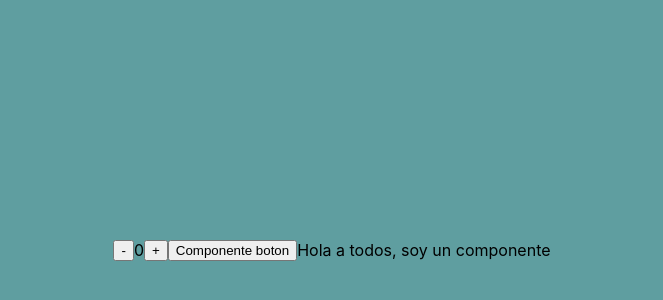
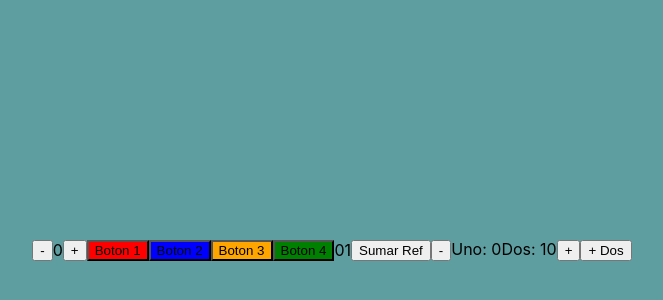
Before and after one commit to danoalanis/react-54965, a React (Create React App) app: page / in a window 1280 px wide. Shown: the part 150-450 px from the top of the page, without its empty margins (308-971 px from the left). Built offline with nearby package versions, Linux system fonts and the light colour scheme.

Commit message:
Se agrega la clase 5

```diff
--- a/src/App.jsx
+++ b/src/App.jsx
@@ -1,11 +1,17 @@
-import { useState } from "react";
+import React, { useState, useRef } from "react";
 import "./App.css";
 import LabelComponent from "./components/LabelComponent";
 import ButtonComponent from "./components/ButtonComponent";
+import MainLayout from "./layouts/MainLayout";
+import PracticaUseEffect from "./components/PracticaUseEffect";
 
 const App = () => {
   // El count es el estado inicial y el setCount es la funcion que se usa para actualizar ese estado
   const [count, setCount] = useState(0);
+
+  const [contador, setContador] = useState(0);
+  const customRef = useRef(0);
+  customRef.current++;
 
   const handleSumar = () => {
     setCount(count + 1);
@@ -15,24 +21,74 @@
     setCount(count - 1);
   };
 
+  const handleSaludo = () => {
+    console.log("Hola soy un componente boton");
+  };
+
+  const handeRefSum = () => {
+    setContador(contador + 1);
+  };
   return (
-    <div className="App">
-      <div
-        style={{
-          display: "flex",
-          justifyContent: "center",
-          alignItems: "center",
-          width: "100vw",
-          height: "100vh",
+    // <div className="App">
+    //   {/* <div
+    //     style={{
+    //       display: "flex",
+    //       justifyContent: "center",
+    //       alignItems: "center",
+    //       width: "100vw",
+    //       height: "100vh",
+    //     }}
+    //   > */}
+
+    <MainLayout label="MainLayout">
+      <button onClick={handleRestar}>-</button>
+      <span>{count}</span>
+      <button onClick={handleSumar}>+</button>
+      <ButtonComponent
+        label="Boton 1"
+        customStyles={{
+          backgroundColor: "red",
         }}
-      >
-        <button onClick={handleRestar}>-</button>
-        <span>{count}</span>
-        <button onClick={handleSumar}>+</button>
-        <ButtonComponent />
-        <LabelComponent />
-      </div>
-    </div>
+      />
+
+      <ButtonComponent
+        label="Boton 2"
+        customStyles={{
+          backgroundColor: "blue",
+        }}
+        customSaludo={handleSaludo}
+      />
+
+      <ButtonComponent
+        label="Boton 3"
+        customStyles={{
+          backgroundColor: "orange",
+        }}
+      />
+
+      <ButtonComponent
+        label="Boton 4"
+        customStyles={{
+          backgroundColor: "green",
+        }}
+      />
+
+      {/* <LabelComponent
+        label="Boton 5"
+        customStyles={{
+          backgroundColor: "grey",
+        }}
+      /> */}
+      <br />
+      <p>{contador} </p>
+      <br />
+      <p>{customRef.current}</p>
+      <button onClick={handeRefSum}>Sumar Ref</button>
+      <PracticaUseEffect />
+    </MainLayout>
+
+    //   {/* </div> */}
+    // </div>
   );
 };
 
--- a/src/components/ButtonComponent.jsx
+++ b/src/components/ButtonComponent.jsx
@@ -1,12 +1,11 @@
-import React from 'react'
+import React from "react";
 
-const ButtonComponent = () => {
-    const handleSaludo = () => {
-        console.log("Hola soy un componente boton")
-    }
+const ButtonComponent = ({ label, customStyles, handleSaludo }) => {
   return (
-    <button onClick={handleSaludo}>Componente boton</button>
-  )
-}
+    <button style={customStyles} onClick={handleSaludo}>
+      {label}
+    </button>
+  );
+};
 
-export default ButtonComponent
+export default ButtonComponent;
--- /dev/null
+++ b/src/components/PracticaUseEffect.jsx
@@ -0,0 +1,44 @@
+import React, { useState, useEffect } from "react";
+
+const PracticaUseEffect = () => {
+  //   const [count, setCount] = React.useState(0);
+  const [count, setCount] = useState(0);
+  const [countDos, setCountDos] = useState(10);
+  const handleSumar = () => {
+    setCount(count + 1);
+  };
+
+  const handlerSumarDos = () => {
+    setCountDos(countDos + 1);
+  };
+  const handleRestar = () => {
+    setCount(count - 1);
+  };
+
+
+  //No agregamos array de dependencias, se ejecutara la funcion cada vez que se re-renderize el componente (o el padre)
+  //   useEffect(() => {
+  //     console.log("Soy un useEffect");
+  //   });
+
+  // La unica vez que se va a ejecutar, es la primera vez que el componente se renderiza
+  //   useEffect(() => {
+  //     console.log("Soy un useEffect");
+  //   }, []);
+
+  useEffect(() => {
+    console.log("Soy un useEffect");
+  }, [countDos]);
+
+  return (
+    <div>
+      <button onClick={handleRestar}>-</button>
+      <span>Uno: {count}</span>
+      <span>Dos: {countDos}</span>
+      <button onClick={handleSumar}>+</button>
+      <button onClick={handlerSumarDos}>+ Dos</button>
+    </div>
+  );
+};
+
+export default PracticaUseEffect;
--- /dev/null
+++ b/src/layouts/MainLayout.jsx
@@ -0,0 +1,19 @@
+import React from "react";
+
+const MainLayout = ({ children }) => {
+  return (
+    <div
+      style={{
+        display: "flex",
+        justifyContent: "center",
+        alignItems: "center",
+        width: "100vw",
+        height: "100vh",
+      }}
+    >
+        {children}
+    </div>
+  );
+};
+
+export default MainLayout;
```
